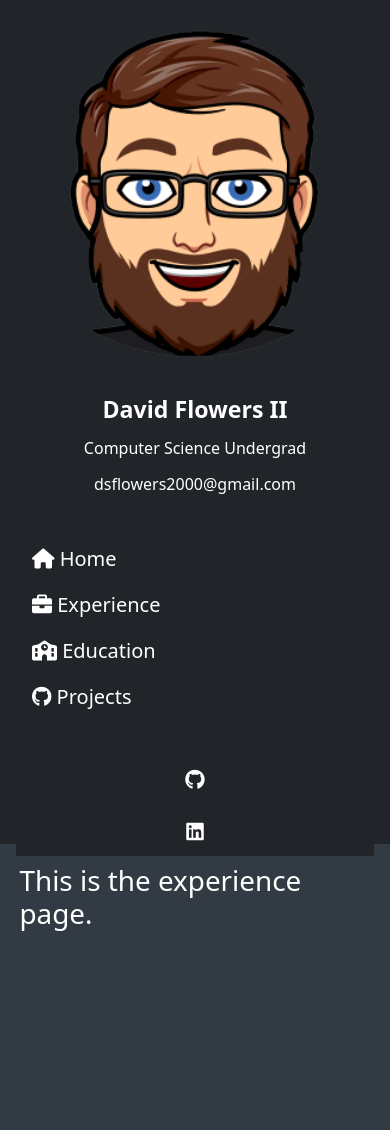
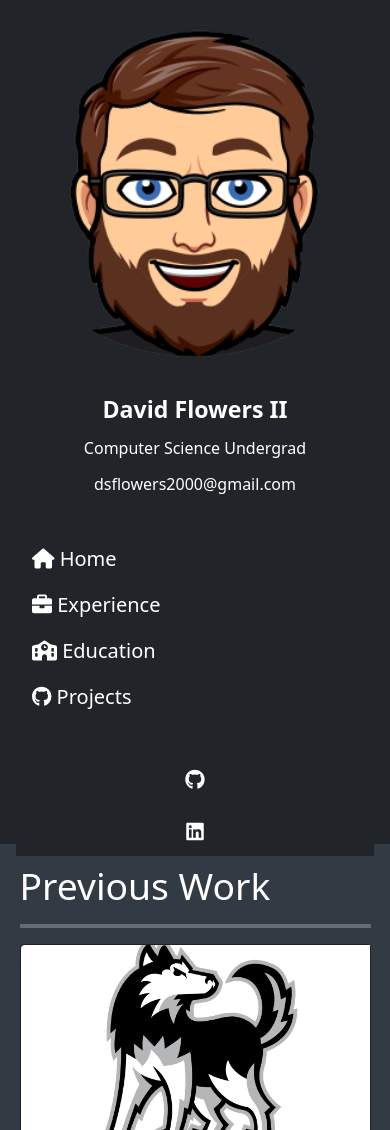
Before and after one commit to Master449/resume-overhaul, a Vue app: page /experience in a window 390 px wide. Shown: the top 1130 px of the page. Before the commit the page ends 958 px from the top, so only its background shows below. Built offline with nearby package versions, Linux system fonts and the light colour scheme; what vue-awesome-sidebar would draw is missing.

Commit message:
Created experience component and populated. Needs finish touches. Also decided on mobile view for devices under 600px.

```diff
--- a/src/components/education-compo.vue
+++ b/src/components/education-compo.vue
@@ -25,7 +25,7 @@ export default {
                     study: "Technical Training",
                     start: "August 2016",
                     end: "May 2018",
-                    info: "Dual Credit Course I attended Junior and Senior year of High school. First years emphasis was on Computer Repair, Troubleshooting, and HelpDesk-esque Customer Service. Second year was about Web Development Fundamentals. This is where I began the dive into HTML, CSS, and JavaScript."
+                    info: "Dual Credit Course I attended Junior and Senior year of High school. First years emphasis was on Computer Repair, Troubleshooting, and Help Desk-esque Customer Service. Second year was about Web Development Fundamentals. This is where I began the dive into HTML, CSS, and JavaScript."
                 }
             ]
         }
--- /dev/null
+++ b/src/components/experience-compo.vue
@@ -0,0 +1,80 @@
+<script lang="ts">
+export default {
+    data() {
+        return {
+            Experience: [
+                {
+                    logo: "/img/NIU.png",
+                    name: "Northern Illinois University",
+                    title: "ResTech Computer Technician",
+                    start: "May 2022",
+                    end: "Present",
+                    info: "Proficient second-level IT helpdesk support professional with a strong track record of resolving complex technical issues for clients. Adept at utilizing technical knowledge and problem-solving skills to provide efficient and effective solutions. Excellent communication and customer service skills, with a proven ability to effectively interact with clients and technical teams to ensure resolution of technical issues."
+                },
+                {
+                    logo: "/img/Jewel-Osco.png",
+                    name: "Jewel-Osco (DeKalb, IL)",
+                    title: "Junior Scan Coordinator",
+                    start: "January 2021",
+                    end: "May 2022",
+                    info: "Experienced Scan Coordinator with expertise in efficiently managing high-volume scanning projects using technical software and equipment. Strong organizational, communication and collaboration skills with a proven ability to handle confidential information."
+                },
+                {
+                    logo: "/img/Jewel-Osco.png",
+                    name: "Jewel-Osco (DeKalb, IL)",
+                    title: "Cashier and Bagger",
+                    start: "August 2017",
+                    end: "January 2021",
+                    info: "Customer-focused bagging and cashiering professional with a strong background in delivering exceptional service and accurately processing transactions. Skilled in managing point-of-sale operations, handling cash and credit transactions, and resolving customer inquiries. Proven reliability, adaptability, and excellent communication skills."
+                }
+            ]
+        }
+    }
+}
+</script>
+
+<template>
+<div id="container">
+    <p class="display-3">Previous Work</p>
+    <hr />
+    <div class="card mb-4" v-for="(work, index) in Experience" :key="index">
+        <div class="row g-0">
+            <div class="col-md-2">
+                <img :src="work.logo" class="img-fluid rounded-start" :alt="work.name">
+            </div>
+            <div class="col">
+                <div class="card-body">
+                    <h3 class="card-title"><strong>{{ work.title }}</strong></h3>
+                    <h5 class="card-title"><strong>{{ work.name }}</strong></h5>
+                    <p class="card-text">{{ work.start }} - {{ work.end }}</p>
+                    <p class="card-text">{{ work.info }}</p>
+                </div>
+            </div>
+        </div>
+    </div>
+</div>
+</template>
+
+<style scoped>
+hr {
+    color: white;
+    border: 2px solid white;
+}
+
+.img-fluid {
+    width: 100%;
+    height: 15vw;
+    object-fit: cover;
+}
+
+#contain {
+    margin: 5%;
+}
+
+@media only screen and (max-width: 600px) {
+  .img-fluid {
+    height: 35vh;
+  }
+}
+
+</style>
--- a/src/components/index-compo.vue
+++ b/src/components/index-compo.vue
@@ -196,6 +196,15 @@ h1 {
 }
 
 @media only screen and (max-width: 600px) {
+    .display-2 {
+        white-space: nowrap;
+    }
+
+    .content {
+        text-align: left;
+        font-size: 12pt;
+    }
+
     .flex-items {
         flex-basis: calc(100% / 2);
     }
@@ -206,6 +215,14 @@ h1 {
         grid-template-rows: repeat(6, 1fr);
         grid-column-gap: 10px;
         grid-row-gap: 10px;
+        width: 100%;
+    }
+
+    .parent-major {
+        grid-template-columns: 1fr;
+    }
+
+    .major-container {
         width: 100%;
     }
 
--- a/src/components/navbar-sidebar.vue
+++ b/src/components/navbar-sidebar.vue
@@ -1,12 +1,18 @@
-<script setup lang="ts">
+<script lang="ts">
+import { onMounted } from 'vue';
 import { RouterLink } from 'vue-router'
 
-let IsMobile = (/Android|webOS|iPhone|iPad|iPod|BlackBerry|IEMobile|Opera Mini/i.test(navigator.userAgent))
-
+export default {
+    data() {
+        return {
+            isMobile: screen.width < 600
+        }
+    }
+}
 </script>
 
 <template>
-    <div id="Nav-Not-Mobile" v-if=(!IsMobile)>
+    <div id="Nav-Not-Mobile" v-if=(!isMobile)>
         <div id="navbar" class="d-flex flex-column flex-shrink-0 p-3 text-white bg-dark">
             <img src="/img/avatar.png" />
             <hr>
--- a/src/views/Experience.vue
+++ b/src/views/Experience.vue
@@ -1,8 +1,7 @@
+<script setup lang="ts">
+import experience from '../components/experience-compo.vue'
+</script>
+
 <template>
-  <div class="about">
-    <h1>This is the experience page.</h1>
-  </div>
+  <experience></experience>
 </template>
-
-<style>
-</style>
```
Also changed, not shown: public/img/Jewel-Osco.png (added).
